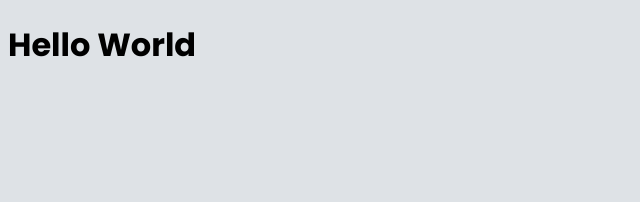
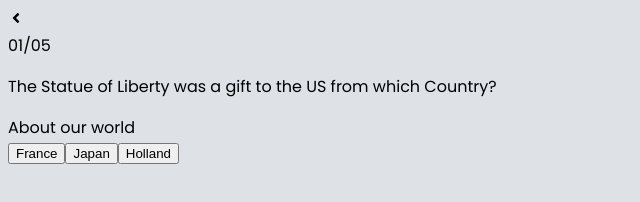
Before and after one commit to BasicallyMe/saffron-interactive-assessment, a React app: page / in a window 1280 px wide. Shown: the whole page, without its empty margins (0-640 px from the left). Built offline with nearby package versions, Linux system fonts and the light colour scheme.

Commit message:
created the basic UI

```diff
--- a/package.json
+++ b/package.json
@@ -21,6 +21,7 @@
   },
   "dependencies": {
     "react": "^17.0.2",
-    "react-dom": "^17.0.2"
+    "react-dom": "^17.0.2",
+    "react-icons": "^4.3.1"
   }
 }
--- /dev/null
+++ b/public/components/Questions.js
@@ -0,0 +1,65 @@
+import React, { useState } from "react";
+import { FaAngleLeft } from "react-icons/fa";
+
+const data = require("./../../questions.json");
+console.log(data.questions.length);
+
+const Questions = (props) => {
+  const [questionNumber, setQuestionNumber] = useState(0);
+
+  const optionsList = data.questions[questionNumber].options.map((option) => (
+    <button
+      onClick={changeQuestion}
+      value={option.isCorrect}
+      key={option.label}
+    >
+      {option.label}
+    </button>
+  ));
+
+  function changeQuestion(e) {
+    if (questionNumber === data.questions.length - 1) {
+      props.setIsCompleted(true)
+    } else {
+      if (e.target.value == "true") {
+        console.log(e.target.value);
+        props.setScore(props.score + 20);
+      } else {
+        console.log(e.target.value);
+      }
+      //   console.log(`Score is ${props.score}`)
+      setQuestionNumber(questionNumber + 1);
+    }
+    // if (questionNumber <= data.questions.length) {
+    //   setQuestionNumber(questionNumber + 1);
+    //   if (e.target.value) {
+    //     props.setScore(props.score + 20);
+    //   }
+    // } else {
+    //     console.log("finished")
+    // }
+  }
+
+  return (
+    <>
+      <section id="top">
+        <header id="top-bar">
+          <div id="icon">
+            <FaAngleLeft />
+          </div>
+          <div id="question-numbers">
+            <span id="current-question">0{questionNumber + 1}</span>
+            <span id="total-question">/0{data.questions.length}</span>
+          </div>
+        </header>
+        <div id="question">
+          <p>{data.questions[questionNumber].question}</p>
+        </div>
+        <footer>About our world</footer>
+      </section>
+      <section id="bottom">{optionsList}</section>
+    </>
+  );
+};
+
+export default Questions;
--- /dev/null
+++ b/public/components/Result.js
@@ -0,0 +1,20 @@
+import React from "react";
+
+const Result = (props) => {
+  return (
+    <>
+      <h1>Congratulations on completing the quiz</h1>
+      <p>Your score is {props.score}</p>
+      <button
+        onClick={() => {
+          props.setIsCompleted(false);
+          props.setScore(0)
+        }}
+      >
+        Retake the quiz
+      </button>
+    </>
+  );
+};
+
+export default Result;
--- a/public/index.js
+++ b/public/index.js
@@ -1,13 +1,22 @@
-import './scss/index.scss'
-import React from 'react'
-import ReactDOM from 'react-dom'
+import "./scss/index.scss";
+import React, { useState } from "react";
+import ReactDOM from "react-dom";
+import Questions from "./components/Questions";
+import Result from "./components/Result";
 
-const data = require('./../questions.json')
 
 const App = () => {
-    return(
-        <h1>Hello World</h1>
-    )
-}
+  const [score, setScore] = useState(0);
+  const [isCompleted, setIsCompleted] = useState(false);
 
-ReactDOM.render(<App/>, document.getElementById("container"))
+
+    if (!isCompleted) {
+        return <Questions score={score} setScore={setScore} setIsCompleted={setIsCompleted} />;
+    }
+    return <Result score={score} setScore={setScore} setIsCompleted={setIsCompleted}/>
+};
+
+
+
+
+ReactDOM.render(<App />, document.getElementById("container"));
```
Also changed, not shown: public/scss/index.scss (line endings or trailing spaces), 4 other files.
